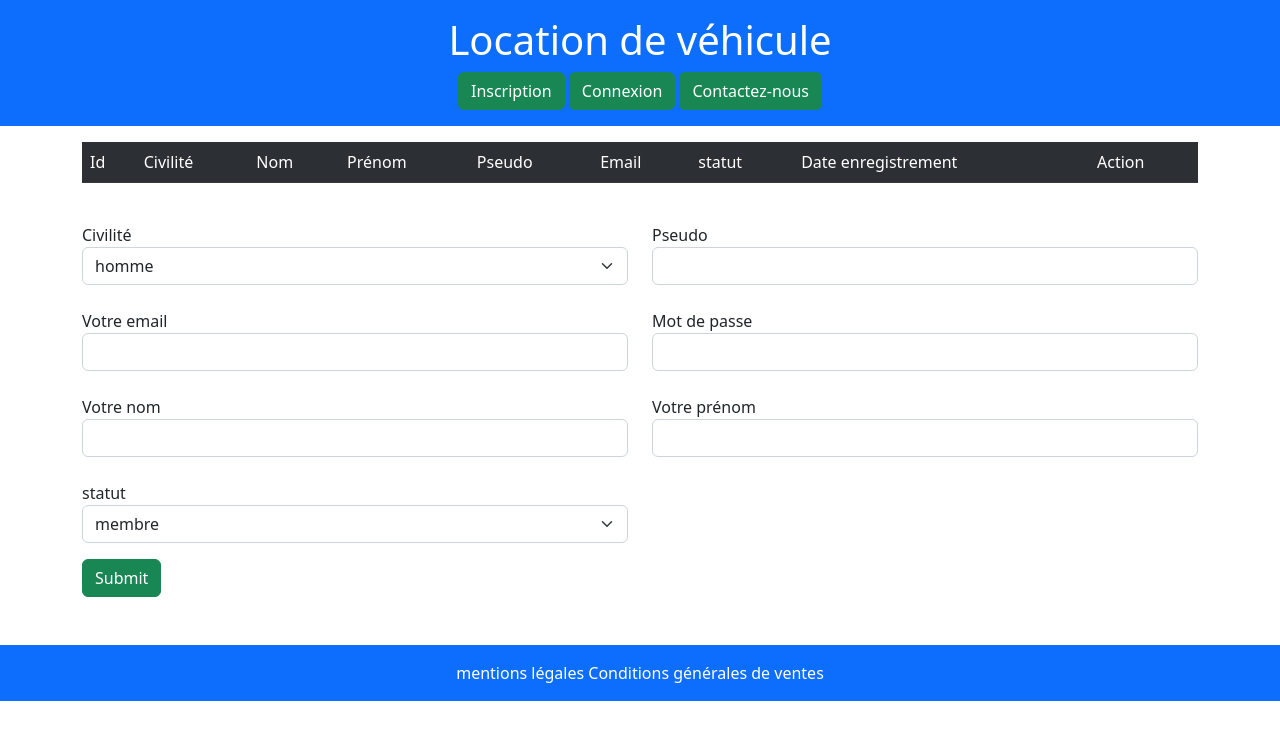
After one commit to Mistajo/Project_Sira, a PHP site: template views/backOffice/membre.phtml in a window 1280 px wide. The commit adds this page. Shown: the top 740 px of the page. Run offline with PHP 8.4, Linux system fonts and the light colour scheme; the template is opened without the code that fills it, so the values that code supplies are empty.

```diff
--- /dev/null
+++ b/views/backOffice/membre.phtml
@@ -0,0 +1,88 @@
+<?php ob_start(); ?>
+
+     <table class="table table-striped mt-3">
+          <tr class="table-dark">
+               <td>Id </td>
+               <td>Civilité</td>
+               <td>Nom</td>
+               <td>Prénom</td>
+               <td>Pseudo</td>
+               <td>Email</td>
+               <td>statut</td>
+               <td>Date enregistrement</td>
+               <td>Action</td>
+          </tr>
+
+          <?php foreach($membres as $membre): ?>
+               <tr>
+                    <td> <?= $membre->getId_membre() ?> </td>
+                    <td> <?= $membre->getCivilite() ?> </td>
+                    <td> <?= $membre->getNom() ?> </td>
+                    <td> <?= $membre->getPrenom() ?> </td>
+                    <td> <?= $membre->getPseudo() ?> </td>
+                    <td> <?= $membre->getEmail() ?> </td>
+                    <td> <?= $membre->getStatut() ?> </td>
+                    <td> <?= $membre->getDate_enregistrement() ?> </td>
+                    <td>
+                         <a href="?action=modifier&id=<?= $membre->getId_membre() ?>"><i class="fas fa-pen"></i></a>
+                         &nbsp; - &nbsp;
+                         <a href="?action=supprimer&id=<?= $membre->getId_membre() ?>"><i class="fas fa-trash"></i></a>
+                    </td>
+               </tr>
+          <?php endforeach; ?>
+
+     </table>
+
+     <form action="" method="post">
+          <input type="hidden" name="id_membre" value="<?= isset($membreActuel) ? $membreActuel->getId_membre() : 0 ?>">
+          <div class="row">
+               <div class="col-6 mt-4">
+                    <label for="civilte">Civilité</label>
+                    <select name="civilite" class="form-select">
+                        <option value="homme" <?= isset($membreActuel) && $membreActuel->getCivilite() == 'homme'
+                         ? 'selected'
+                         : '' ?>>homme</option>
+                        <option value="femme" <?= isset($membreActuel) && $membreActuel->getCivilite() == 'femme'
+                         ? 'selected'
+                         : '' ?>>femme</option>
+                    </select>
+                </div>
+               <div class="col-6 mt-4">
+                   <label for="pseudo">Pseudo</label>
+                   <input type="text" name="pseudo" class="form-control" value="<?= isset($membreActuel) ? $membreActuel->getPseudo() : '' ?>">
+               </div>
+               <div class="col-6 mt-4">
+                   <label for="email">Votre email</label>
+                   <input type="email" name="email" class="form-control" value="<?= isset($membreActuel) ? $membreActuel->getEmail() : '' ?>">
+               </div>
+               <div class="col-6 mt-4">
+                   <label for="mdp">Mot de passe</label>
+                   <input type="password" name="mdp" class="form-control" >
+               </div>
+               <div class="col-6 mt-4">
+                   <label for="nom">Votre nom</label>
+                   <input type="text" name="nom" class="form-control" value="<?= isset($membreActuel) ? $membreActuel->getNom() : '' ?>">
+               </div>
+               <div class="col-6 mt-4">
+                   <label for="prenom">Votre prénom</label>
+                   <input type="text" name="prenom" class="form-control" value="<?= isset($membreActuel) ? $membreActuel->getPrenom() : '' ?>">
+               </div>
+               <div class="col-6 mt-4">
+                   <label for="statut">statut</label>
+                   <select name="statut" class="form-select">
+                       <option value="0" <?= isset($membreActuel) && $membreActuel->getStatut() == '0'
+                         ? 'selected'
+                         : '' ?> >membre</option>
+                       <option value="1" <?= isset($membreActuel) && $membreActuel->getStatut() == '1'
+                         ? 'selected'
+                         : '' ?>>admin</option>
+                   </select>
+               </div>
+           </div>
+           <input type="submit" class="btn btn-success mt-3">
+     </form>
+
+<?php
+$content = ob_get_clean();
+
+include "views/template.phtml";
--- a/views/template.phtml
+++ b/views/template.phtml
@@ -23,7 +23,7 @@
                 <a href="?action=" class="btn btn-success" >Mon Compte</a>
             <a href="?action=agence" class="btn btn-success">Gestion Agences</a>
             <a href="?action=" class="btn btn-success">Gestion Vehicules</a>
-            <a href="?action=gestionmembres" class="btn btn-success">Gestion Membres</a>
+            <a href="?action=gestionmembre" class="btn btn-success">Gestion Membres</a>
             <a href="?action=" class="btn btn-success">Gestion Commandes</a>
 
                 <?php endif; ?>
```
Also changed, not shown: controller/MembreController.php (+31 -4 lines), model/MembreModel.php (+24 -0 lines).
